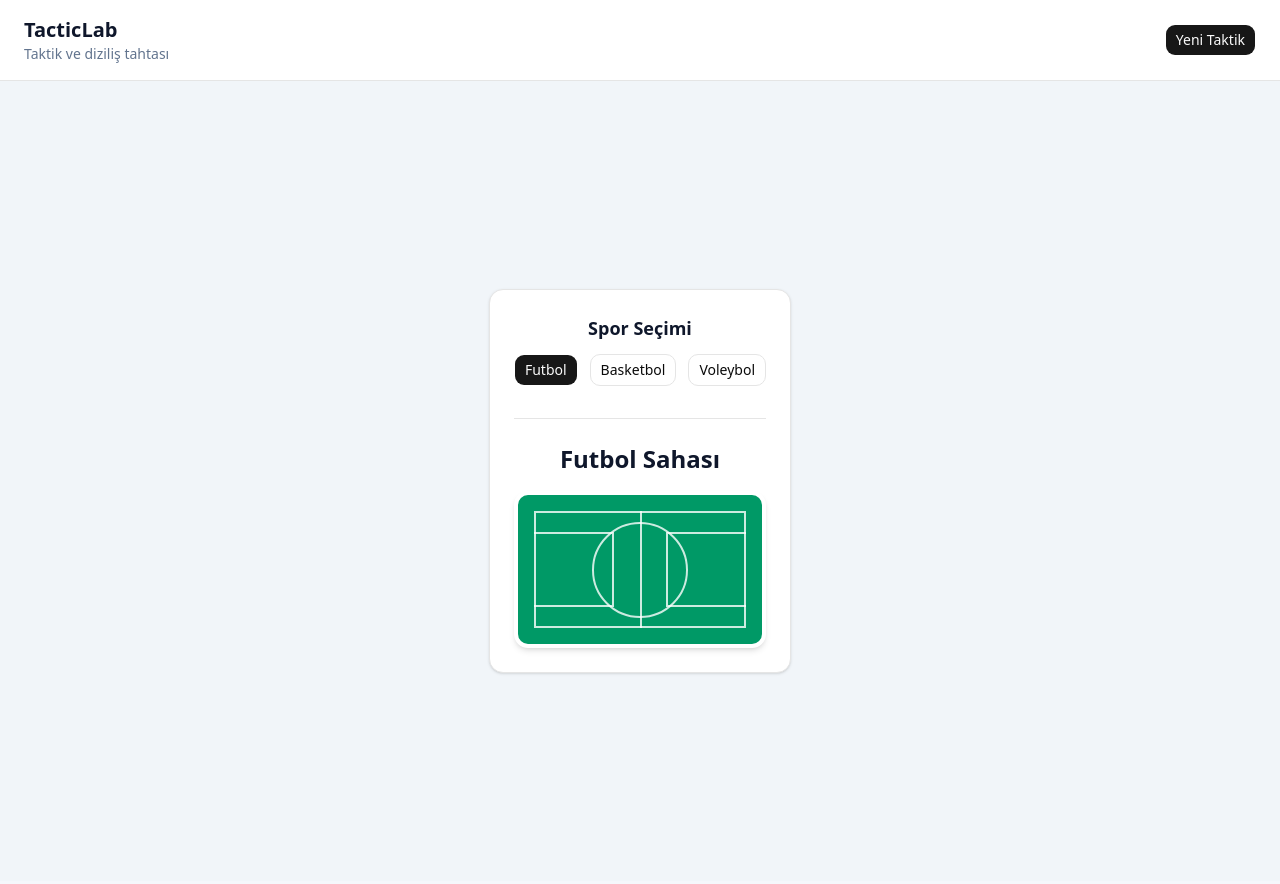
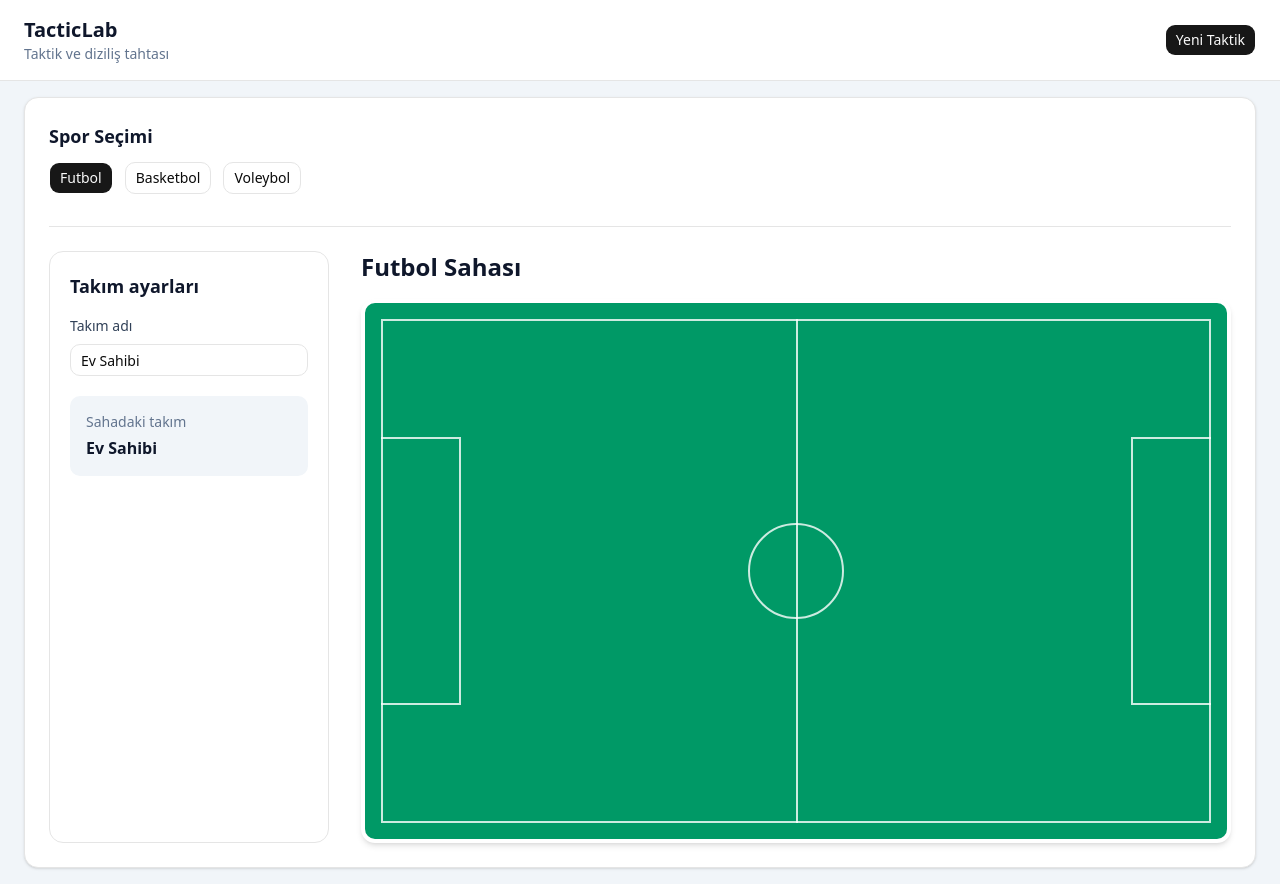
Before and after one commit to ibrbsmc/TacticLab, a React (Vite) app: page / in a window 1280 px wide. Built offline with nearby package versions, Linux system fonts and the light colour scheme.

Commit message:
feat: add team name settings

```diff
--- a/src/App.jsx
+++ b/src/App.jsx
@@ -2,22 +2,31 @@ import { useState } from "react";
 import AppHeader from "@/components/layout/AppHeader";
 import SportField from "@/components/tactics/SportField";
 import SportSelector from "@/components/tactics/SportSelector";
+import TeamSettings from "@/components/tactics/TeamSettings";
 
 function App() {
   const [selectedSport, setSelectedSport] = useState("football");
+  const [teamName, setTeamName] = useState("Ev Sahibi");
 
   return (
     <div className="min-h-screen bg-slate-100">
       <AppHeader />
 
-      <main className="mx-auto max-w-7xl px-6 py-8">
+      <main className="mx-auto max-w-7xl px-6 py-4">
         <section className="rounded-xl border bg-white p-6 shadow-sm">
           <SportSelector
             selectedSport={selectedSport}
             onSportChange={setSelectedSport}
           />
 
-          <div className="mt-8 border-t pt-6">
+          <div className="mt-8 grid gap-8 border-t pt-6 lg:grid-cols-[280px_1fr]">
+            <aside className="rounded-xl border bg-white p-5">
+              <TeamSettings
+                teamName={teamName}
+                onTeamNameChange={setTeamName}
+              />
+            </aside>
+
             <SportField selectedSport={selectedSport} />
           </div>
         </section>
--- /dev/null
+++ b/src/components/tactics/TeamSettings.jsx
@@ -0,0 +1,35 @@
+import { Input } from "@/components/ui/input";
+
+function TeamSettings({ teamName, onTeamNameChange }) {
+  return (
+    <div>
+      <h2 className="text-lg font-semibold text-slate-900">Takım ayarları</h2>
+
+      <div className="mt-4">
+        <label
+          htmlFor="team-name"
+          className="mb-2 block text-sm font-medium text-slate-700"
+        >
+          Takım adı
+        </label>
+
+        <Input
+          id="team-name"
+          type="text"
+          value={teamName}
+          onChange={(event) => onTeamNameChange(event.target.value)}
+          placeholder="Takım adını yazın"
+        />
+      </div>
+
+      <div className="mt-5 rounded-lg bg-slate-100 p-4">
+        <p className="text-sm text-slate-500">Sahadaki takım</p>
+        <p className="mt-1 font-semibold text-slate-900">
+          {teamName.trim() || "İsimsiz takım"}
+        </p>
+      </div>
+    </div>
+  );
+}
+
+export default TeamSettings;
--- /dev/null
+++ b/src/components/ui/input.jsx
@@ -0,0 +1,23 @@
+import * as React from "react"
+import { Input as InputPrimitive } from "@base-ui/react/input"
+
+import { cn } from "@/lib/utils"
+
+function Input({
+  className,
+  type,
+  ...props
+}) {
+  return (
+    <InputPrimitive
+      type={type}
+      data-slot="input"
+      className={cn(
+        "h-8 w-full min-w-0 rounded-lg border border-input bg-transparent px-2.5 py-1 text-base transition-colors outline-none file:inline-flex file:h-6 file:border-0 file:bg-transparent file:text-sm file:font-medium file:text-foreground placeholder:text-muted-foreground focus-visible:border-ring focus-visible:ring-3 focus-visible:ring-ring/50 disabled:pointer-events-none disabled:cursor-not-allowed disabled:bg-input/50 disabled:opacity-50 aria-invalid:border-destructive aria-invalid:ring-3 aria-invalid:ring-destructive/20 md:text-sm dark:bg-input/30 dark:disabled:bg-input/80 dark:aria-invalid:border-destructive/50 dark:aria-invalid:ring-destructive/40",
+        className
+      )}
+      {...props} />
+  );
+}
+
+export { Input }
--- a/src/index.css
+++ b/src/index.css
@@ -45,23 +45,6 @@
   --sidebar-accent-foreground: oklch(0.205 0 0);
   --sidebar-border: oklch(0.922 0 0);
   --sidebar-ring: oklch(0.708 0 0);
-}
-
-* {
-  box-sizing: border-box;
-}
-
-body {
-  margin: 0;
-}
-
-main {
-  display: flex;
-  min-height: 100vh;
-  flex-direction: column;
-  align-items: center;
-  justify-content: center;
-  text-align: center;
 }
 
 @theme inline {
```
